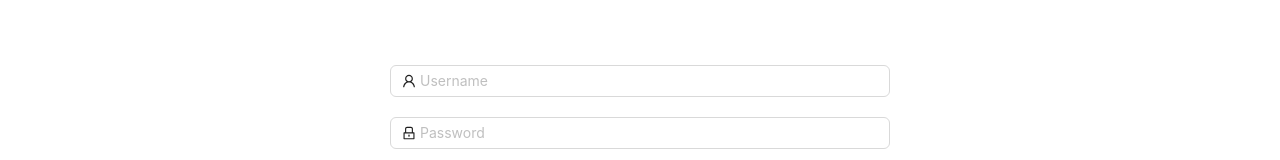
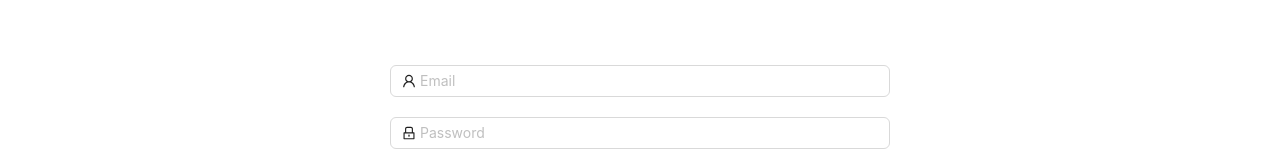
Before and after one commit to nblancoz/Full_project, a React (Vite) app: page /login in a window 1280 px wide. Shown: the part 234-394 px from the top of the page. Built offline with nearby package versions, Linux system fonts and the light colour scheme.

Commit message:
bug sign up/register solved

```diff
--- a/src/components/Header/Header.jsx
+++ b/src/components/Header/Header.jsx
@@ -4,7 +4,7 @@ import { Link, useNavigate } from "react-router-dom";
 import { UserContext } from "../../context/UserContext/UserState";
 
 const Header = () => {
-  const { user, logout } = useContext(UserContext);
+  const { token, logout } = useContext(UserContext);
   const navigate = useNavigate();
 
   const logoutUser = () => {
@@ -17,7 +17,7 @@ const Header = () => {
   return (
     <nav className="Header">
       <div>
-        {user ? (
+        {token ? (
           <>
             <span onClick={logoutUser}>
               <Link className="link" to="/">
--- a/src/components/Home/Home.jsx
+++ b/src/components/Home/Home.jsx
@@ -21,7 +21,7 @@ const Products = () => {
 
   return (
     <div className="containerHome">
-      <h1 className="h1Home">Products</h1>
+      <h1 className="h1Home">Welcome to "name"!</h1>
       {/* <section className="sort">
         <Link>
           <span>Order Low-High</span>
--- a/src/components/Login/Login.jsx
+++ b/src/components/Login/Login.jsx
@@ -38,18 +38,18 @@ const Login = () => {
           onFinishFailed={onFinishFailed}
         >
           <Form.Item
-            name="username"
+            name="email"
             rules={[
               {
                 required: true,
-                message: "Please input your Username!",
+                message: "Please enter your email",
               },
             ]}
             className="input"
           >
             <Input
               prefix={<UserOutlined className="site-form-item-icon" />}
-              placeholder="Username"
+              placeholder="Email"
               className="input"
             />
           </Form.Item>
@@ -58,7 +58,7 @@ const Login = () => {
             rules={[
               {
                 required: true,
-                message: "Please input your Password!",
+                message: "Please enter your password",
               },
             ]}
             className="input"
--- a/src/components/SignUp/SignUp.jsx
+++ b/src/components/SignUp/SignUp.jsx
@@ -9,6 +9,7 @@ const SignUp = () => {
   const [msg, setMsg] = useState("");
   const navigate = useNavigate();
   const email = /^[^\s@]+@[^\s@]+\.[^\s@]+$/;
+
   const submit = async (values) => {
     try {
       if (!email.test(values.email)) {
--- a/src/context/UserContext/UserState.jsx
+++ b/src/context/UserContext/UserState.jsx
@@ -19,7 +19,7 @@ export const UserProvider = ({ children }) => {
 
   const login = async (user) => {
     try {
-      const res = await axios.post(API_URL + "/users/register", user);
+      const res = await axios.post(API_URL + "/users/login", user);
       dispatch({
         type: "LOGIN",
         payload: res.data,
```
